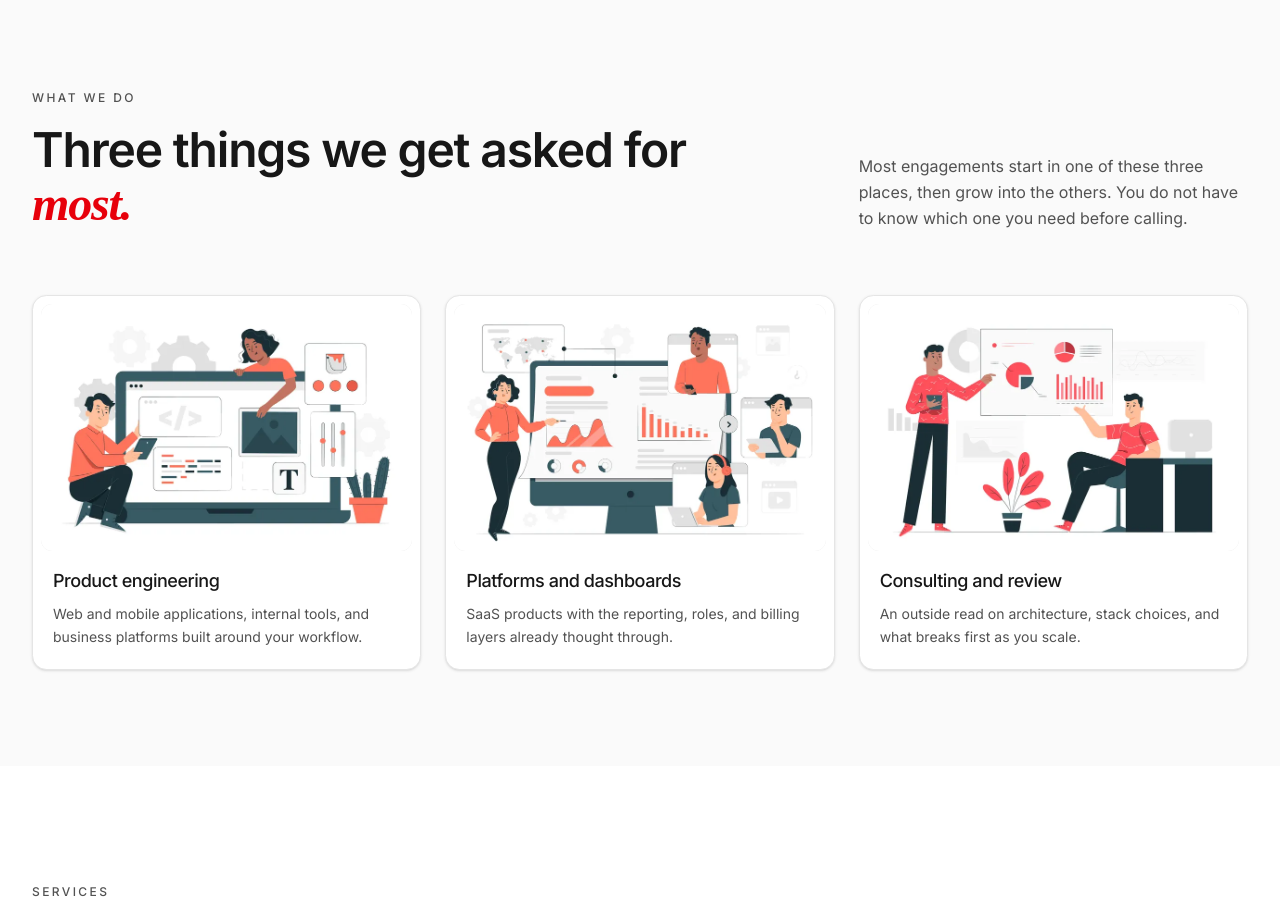
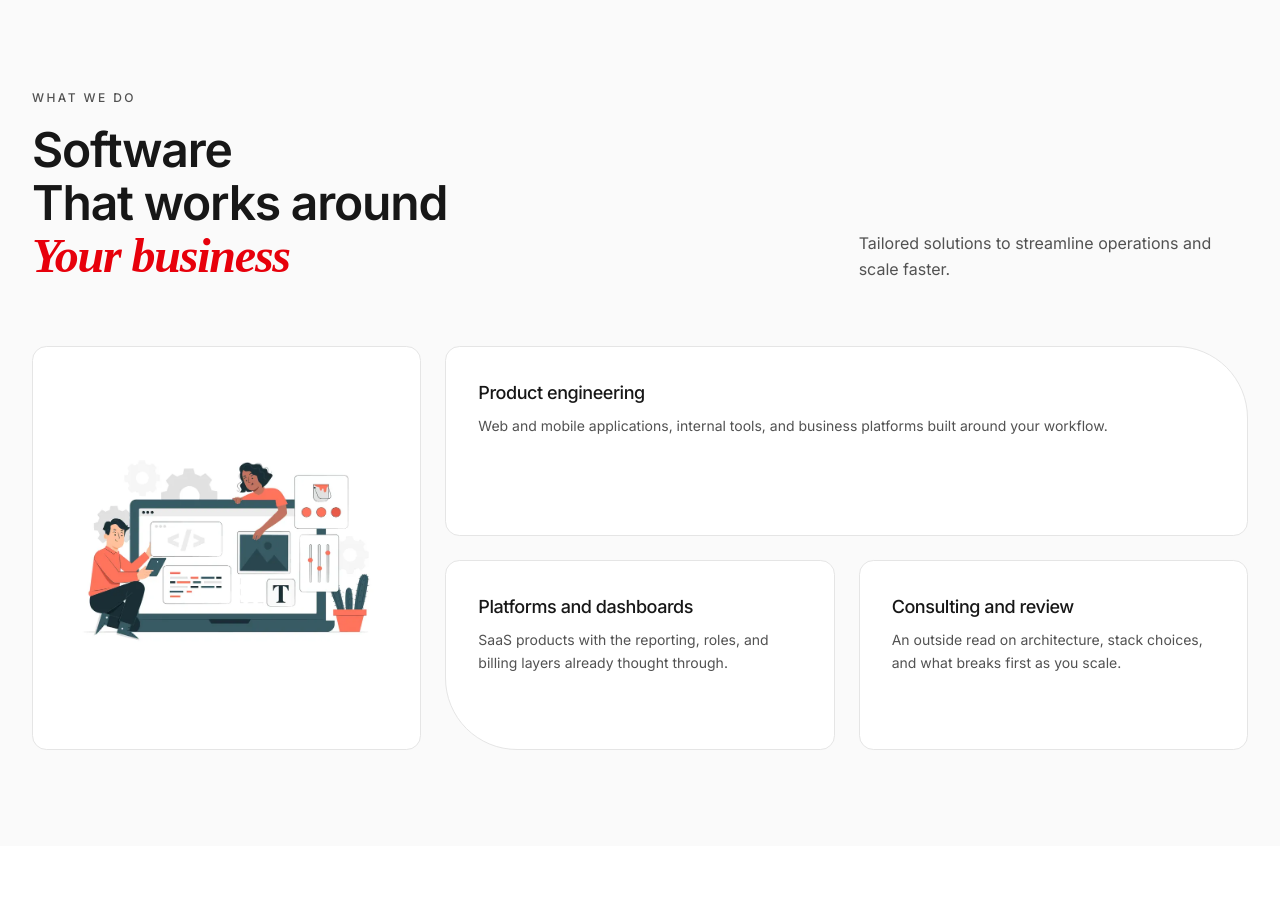
Before and after one commit to LeelaMohan217/J-Monk-Devops, a React (Vite) app: page /digiconnect in a window 1280 px wide. Shown: the part 660-1582 px from the top of the page. Built offline with nearby package versions, Linux system fonts and the light colour scheme.

Commit message:
Rebuild the DigiConnect what we do section as an image panel and text tiles

```diff
--- a/src/sites/digiconnect/pages/home/WhatWeDoSection.jsx
+++ b/src/sites/digiconnect/pages/home/WhatWeDoSection.jsx
@@ -1,10 +1,45 @@
 import { motion } from "framer-motion";
 import { riseIn } from "../../../../shared/variants";
-import { STEP, centerTrigger } from "../../../../shared/motionConfig";
+import {
+  STEP,
+  centerTrigger,
+  groupContainer,
+} from "../../../../shared/motionConfig";
+import useIsDesktop from "../../../../shared/hooks/useIsDesktop";
 import { whatWeDo } from "./data";
 import { ACCENT_CLASS } from "../../headingStyles";
 
+// Where each of the three text tiles lands once the grid splits at lg. Kept out
+// here as a lookup rather than computed in the map, because these are three
+// specific positions around a panel that owns column 1, not a formula: the first
+// card spans the full width of the remaining two columns, and the other two share
+// the row underneath it.
+// Where each of the three text tiles lands once the grid splits at lg, and which
+// corner it oversizes. Kept out here as a lookup rather than computed in the map,
+// because these are three specific positions around a panel that owns column 1,
+// not a formula: the first card spans the full width of the remaining two columns,
+// and the other two share the row underneath it.
+//
+// The oversized corners are the design's signature. There are only two, and they
+// sit at opposite ends of a diagonal across the right-hand block: the top-right of
+// the wide tile, and the bottom-left of the tile below it. The third tile is left
+// plain, which is what stops the motif reading as a border radius someone forgot
+// to finish.
+//
+// 72px is not arbitrary. The reference runs a ~100px corner on a ~265px tile,
+// about 0.38 of the height, and our rows are 190px, so 72 holds that same ratio.
+// A literal 100px here would eat over half the tile. It is also lg-only: stacked,
+// "top-right of the block" and "bottom-left" describe nothing, and the tiles are
+// shorter still, so below lg every corner stays at the site's rounded-2xl.
+const PLACEMENT = [
+  "lg:col-span-2 lg:col-start-2 lg:row-start-1 lg:rounded-tr-[72px]",
+  "lg:col-start-2 lg:row-start-2 lg:rounded-bl-[72px]",
+  "lg:col-start-3 lg:row-start-2",
+];
+
 const WhatWeDoSection = () => {
+  const isDesktop = useIsDesktop();
+
   return (
     <section
       id="what-we-do"
@@ -20,9 +55,20 @@ const WhatWeDoSection = () => {
             <span className="text-xs font-medium uppercase tracking-[0.2em] text-neutral-600">
               {whatWeDo.eyebrow}
             </span>
+            {/* One line per block rather than a wrapping sentence, so the break
+                points are the ones the design asks for at every width instead of
+                whatever the rail happens to give. The h2 keeps the section scale
+                and its explicit leading-[1.1]; the blocks inherit it, so no
+                per-line leading is set. */}
             <h2 className="mt-4 text-3xl font-semibold leading-[1.1] tracking-tight text-neutral-900 sm:text-4xl md:text-5xl">
-              {whatWeDo.headingLead}
-              <span className={ACCENT_CLASS}>{whatWeDo.headingAccent}</span>
+              {whatWeDo.headingLines.map((line) => (
+                <span key={line} className="block">
+                  {line}
+                </span>
+              ))}
+              <span className={`block ${ACCENT_CLASS}`}>
+                {whatWeDo.headingAccent}
+              </span>
             </h2>
           </div>
           <p className="text-base leading-relaxed text-neutral-600 lg:col-span-4 lg:col-start-9">
@@ -30,49 +76,85 @@ const WhatWeDoSection = () => {
           </p>
         </motion.div>
 
-        {/* Three equal cards, one row from md. This was a bento: the first card
-            took two columns and both rows with the other two stacked beside it,
-            on the argument that the row wanted a subject. It also made the first
-            of three peers look like the headline one, and the whole arrangement
-            only worked at exactly three cards.
+        {/* An image panel down the left with the three cards as text tiles to its
+            right, one wide across the top and two beneath. This replaces the row
+            of three equal cards that each carried their own artwork.
 
-            md:grid-cols-3 rather than a two-column tier first, so the tablet
-            keeps a row of three instead of breaking into 2 + 1 orphan. */}
-        <div className="mt-12 grid gap-4 md:mt-16 md:grid-cols-3 md:gap-6">
+            Placement is explicit col-start/row-start rather than `order`, because
+            the panel has to hold its own column across both rows and no source
+            ordering produces that. grid-rows-[1fr_1fr] forces the two rows to
+            equal height the way the design has them; left to `auto` the wide
+            tile's shorter text would collapse row 1 and the two rows would
+            disagree.
+
+            The split happens at lg, not md. Three text tiles plus an image panel
+            need the full width to avoid the tiles becoming narrow columns of
+            wrapped text, so the tablet keeps the stack. */}
+        <motion.div
+          // Desktop hangs one trigger here and lets the four tiles inherit it, so
+          // their index delays read as a ripple across a grid that fits on screen
+          // whole. Stacked, the children take their own triggers instead and this
+          // one stops mattering, which is why groupContainer's states are empty:
+          // the parent contributes no movement of its own either way.
+          variants={groupContainer}
+          {...centerTrigger}
+          // minmax(190px,1fr) rather than a bare 1fr on each row. The tiles hold
+          // two lines of text, which on its own gives rows of about 148px, and a
+          // 72px corner on a tile that short reads as a bite taken out of it
+          // rather than as a curve. 190px is the floor at which the corner turns
+          // and still leaves a straight edge above and below it, and it brings the
+          // image panel nearer the tall proportion the design wants. 1fr is kept
+          // as the max so a longer description still grows both rows together.
+          className="mt-12 grid gap-4 md:mt-16 md:gap-6 lg:grid-cols-3 lg:grid-rows-[minmax(190px,1fr)_minmax(190px,1fr)]"
+        >
+          {/* The one image, and the only element here that is not text. Contained
+              rather than cover: the artwork is a flat illustration on white at
+              800x533, and this panel is the tall one, so cover would crop about
+              45% of the width and cut the figures off at both edges. Contained it
+              also never renders above its native width, which cover would have
+              done on this panel at any realistic viewport.
+
+              White panel so the white-background artwork has no visible seam,
+              with the border supplying the edge the artwork itself lacks. Padding
+              keeps the illustration off that border. */}
+          <motion.div
+            variants={riseIn(0)}
+            {...(isDesktop ? {} : centerTrigger)}
+            className="flex items-center justify-center rounded-2xl border border-neutral-200 bg-surface p-6 md:p-8 lg:col-start-1 lg:row-span-2"
+          >
+            <img
+              src={whatWeDo.image}
+              alt=""
+              width="800"
+              height="533"
+              loading="lazy"
+              decoding="async"
+              className="h-auto w-full object-contain"
+            />
+          </motion.div>
+
           {whatWeDo.cards.map((card, index) => (
             <motion.div
               key={card.id}
-              variants={riseIn(Math.min(index, 3) * STEP)}
-              {...centerTrigger}
-              className="flex flex-col rounded-2xl border border-neutral-200 bg-surface p-2 shadow-sm"
+              // Desktop runs the shared trigger on the grid above, with an index
+              // step, so the four tiles ripple. Stacked, each tile arrives on its
+              // own, where an index delay would only add dead time before the
+              // lower ones move, so they take their own trigger at zero delay.
+              // Same reasoning as DashboardGridSection's split, and the same
+              // useIsDesktop that answers it.
+              variants={riseIn(isDesktop ? (index + 1) * STEP : 0)}
+              {...(isDesktop ? {} : centerTrigger)}
+              className={`flex flex-col rounded-2xl border border-neutral-200 bg-surface p-6 md:p-8 ${PLACEMENT[index]}`}
             >
-              {/* The artwork is white-on-white, so the inset ring supplies the
-                  edge it lacks and this band is near-white rather than white.
-                  Every card holds the same 3:2 ratio now that none of them has
-                  a grid-assigned height to fill. */}
-              <div className="aspect-[3/2] w-full overflow-hidden rounded-xl bg-surface ring-1 ring-inset ring-black/10">
-                <img
-                  src={card.image}
-                  alt=""
-                  width="3000"
-                  height="2000"
-                  loading="lazy"
-                  decoding="async"
-                  className="h-full w-full object-cover"
-                />
-              </div>
-
-              <div className="px-3 pt-4 pb-3">
               <h3 className="text-base font-medium tracking-tight text-neutral-900 md:text-lg">
                 {card.label}
               </h3>
               <p className="mt-2 text-sm leading-relaxed text-neutral-600">
                 {card.description}
               </p>
-              </div>
             </motion.div>
           ))}
-        </div>
+        </motion.div>
       </div>
     </section>
   );
--- a/src/sites/digiconnect/pages/home/data.js
+++ b/src/sites/digiconnect/pages/home/data.js
@@ -10,9 +10,11 @@
 //
 // No sentence here uses a dash as punctuation. Where a dash was doing the work
 // of a pause, the sentence was split or reworded instead.
-import productImage from "../../assets/image2.webp";
-import platformImage from "../../assets/image4.webp";
-import consultingImage from "../../assets/image1.webp";
+// whatWeDo used to import three of these, one per card. It takes a single image
+// now that its cards are text tiles beside one image panel rather than three
+// cards each topped by artwork. image4 and image1 went with that change and are
+// no longer imported anywhere in src/.
+import whatWeDoImage from "../../assets/image2.webp";
 import partnershipImage from "../../assets/image3.webp";
 
 export const hero = {
@@ -49,27 +51,37 @@ export const hero = {
 
 export const whatWeDo = {
   eyebrow: "What we do",
-  headingLead: "Three things we get asked for ",
-  headingAccent: "most.",
-  lead: "Most engagements start in one of these three places, then grow into the others. You do not have to know which one you need before calling.",
+  // Three stacked lines, not one sentence that wraps. The reference this section
+  // follows breaks its heading deliberately, a category word then a qualifier then
+  // the subject, so the lines are stored separately rather than coaxed out of a
+  // max-w. headingAccent stays the last of the three, so the red Playfair italic
+  // still lands once on the closing phrase the way it does in the other 22 section
+  // headings.
+  headingLines: ["Software", "That works around"],
+  headingAccent: "Your business",
+  lead: "Tailored solutions to streamline operations and scale faster.",
+  // One image for the section, sitting in the panel that runs down the left of the
+  // tile grid. image2 rather than either of the other two: it shows code, layout
+  // and design tooling together, so it reads for all three cards at once instead
+  // of illustrating whichever one it used to sit on.
+  image: whatWeDoImage,
+  // Text only now. These are the three tiles to the right of the image panel, so
+  // a label and a description is the whole of each one.
   cards: [
     {
       id: "product",
-      image: productImage,
       label: "Product engineering",
       description:
         "Web and mobile applications, internal tools, and business platforms built around your workflow.",
     },
     {
       id: "platforms",
-      image: platformImage,
       label: "Platforms and dashboards",
       description:
         "SaaS products with the reporting, roles, and billing layers already thought through.",
     },
     {
       id: "consulting",
-      image: consultingImage,
       label: "Consulting and review",
       description:
         "An outside read on architecture, stack choices, and what breaks first as you scale.",
```
Lines whose indentation alone changed are shown as unchanged.
